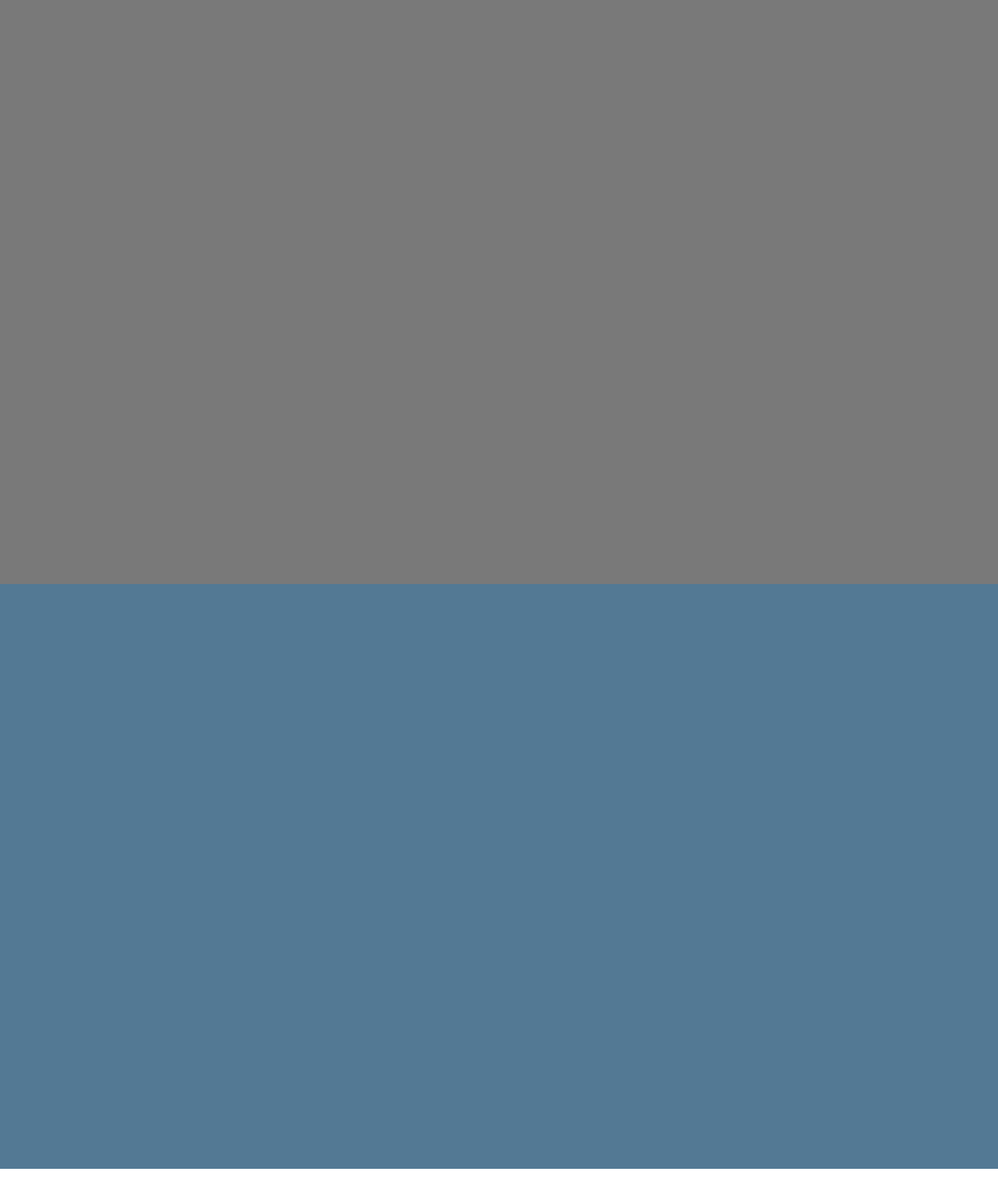
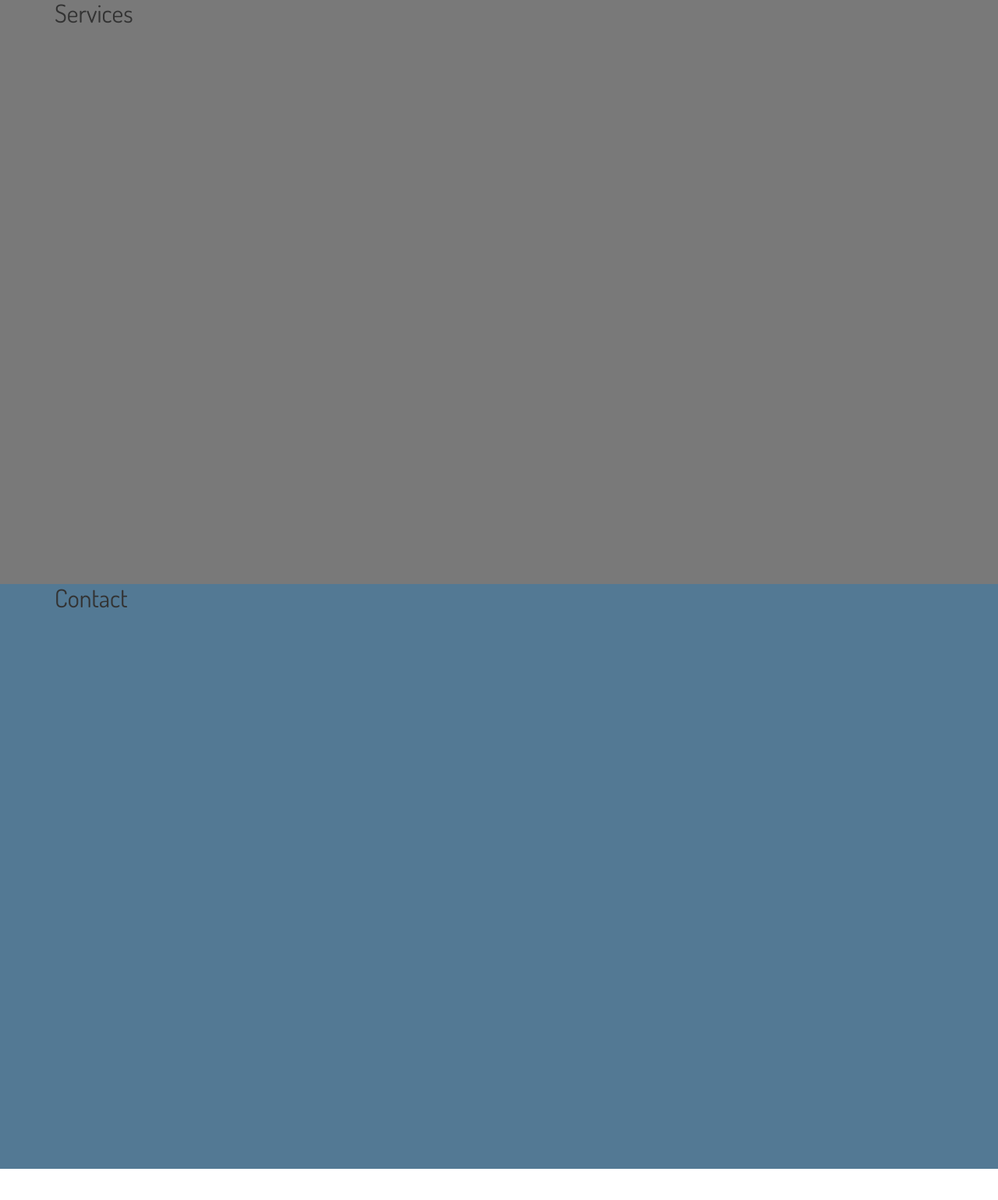
Before and after one commit to ge022/theme1, a WordPress theme: template index.php in a window 1280 px wide. Shown: the part 801-2340 px from the top of the page at 78% size. Run offline with PHP 8.4 and a stand-in for WordPress, Linux system fonts and the light colour scheme; the site name, menu and one post (Sample post) are stand-ins, and other content is empty.

Commit message:
Updated structure

```diff
--- /dev/null
+++ b/about.php
@@ -0,0 +1,20 @@
+<section class="about" style="background: url(<?php bloginfo('template_url'); ?>/images/house.png) no-repeat fixed center;">
+
+  <div class="container">
+
+    <div class="row">
+
+      <div class="col-xs-12">
+        <h2>About</h2>
+      </div>
+
+    </div>
+  </div>
+
+  <div class="down-arrow">
+    <a href="#services" class="smooth-nav">
+      <i class="fa fa-arrow-circle-down fa-4x"></i>
+    </a>
+  </div>
+
+</section>
--- /dev/null
+++ b/contact.php
@@ -0,0 +1,12 @@
+<section class="contact" id="contact">
+  <div class="container">
+
+    <div class="row">
+
+      <div class="col-xs-12">
+        <h2>Contact</h2>
+      </div>
+
+    </div>
+  </div>
+</section>
--- a/header.php
+++ b/header.php
@@ -13,19 +13,23 @@
   </title>
 
   <!-- <?php wp_head(); ?> -->
+
+  <!-- Fonts -->
+  <link href="https://fonts.googleapis.com/css?family=Dosis" rel="stylesheet">
+  <link href="https://fonts.googleapis.com/css?family=Raleway:400,500" rel="stylesheet">
+
+  <!-- Font Awesome icons -->
+  <link href="<?php bloginfo('template_url'); ?>/css/font-awesome.min.css" rel="stylesheet">
+
   <!-- Bootstrap CSS -->
   <link href="<?php bloginfo('template_url'); ?>/css/bootstrap.css" rel="stylesheet">
 
   <!-- Custom styles -->
   <link href="<?php bloginfo('stylesheet_url'); ?>" rel="stylesheet">
 
-  <!-- Font Awesome icons -->
-  <link href="<?php bloginfo('template_url'); ?>/css/font-awesome.min.css" rel="stylesheet">
-
-  <!-- Fonts -->
-  <link href="https://fonts.googleapis.com/css?family=Dosis" rel="stylesheet">
-  <link href="https://fonts.googleapis.com/css?family=Raleway:400,500" rel="stylesheet">
-
+  <link href="<?php bloginfo('template_url'); ?>/css/about.css" rel="stylesheet">
+  <link href="<?php bloginfo('template_url'); ?>/css/services.css" rel="stylesheet">
+  <link href="<?php bloginfo('template_url'); ?>/css/contact.css" rel="stylesheet">
 
 </head>
 
--- a/index.php
+++ b/index.php
@@ -2,35 +2,11 @@
 
 <main id="top">
 
-  <section class="about" style="background: url(<?php bloginfo('template_url'); ?>/images/house.png) no-repeat fixed center;">
+ <?php include 'about.php' ?>
 
-    <div class="container">
+ <?php include 'services.php' ?>
 
-      <div class="row">
-
-        <div class="col-xs-12">
-          <h2>Page</h2>
-        </div>
-
-      </div>
-    </div>
-
-    <div class="down-arrow">
-      <a href="#services" class="smooth-nav">
-        <i class="fa fa-arrow-circle-down fa-4x"></i>
-      </a>
-    </div>
-
-  </section>
-
-  <section class="services" id="services">
-
-  </section>
-
-  <section class="contact" id="contact">
-
-  </section>
-
+ <?php include 'contact.php' ?>
 
 </main>
 
--- /dev/null
+++ b/services.php
@@ -0,0 +1,12 @@
+<section class="services" id="services">
+  <div class="container">
+
+    <div class="row">
+
+      <div class="col-xs-12">
+        <h2>Services</h2>
+      </div>
+
+    </div>
+  </div>
+</section>
```
Also changed, not shown: css/about.css (added), css/contact.css (added), css/services.css (added).
